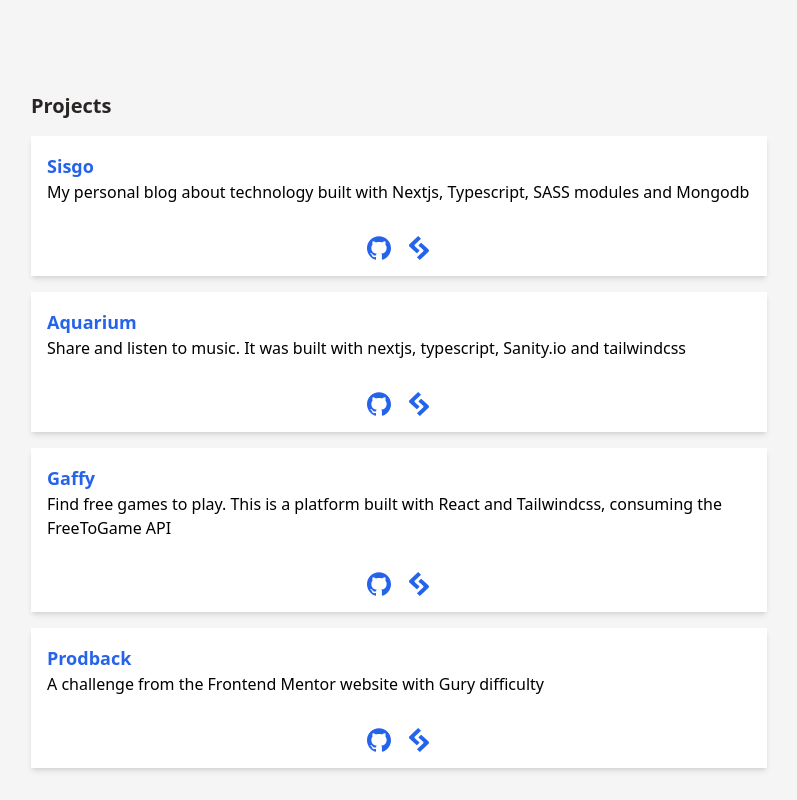
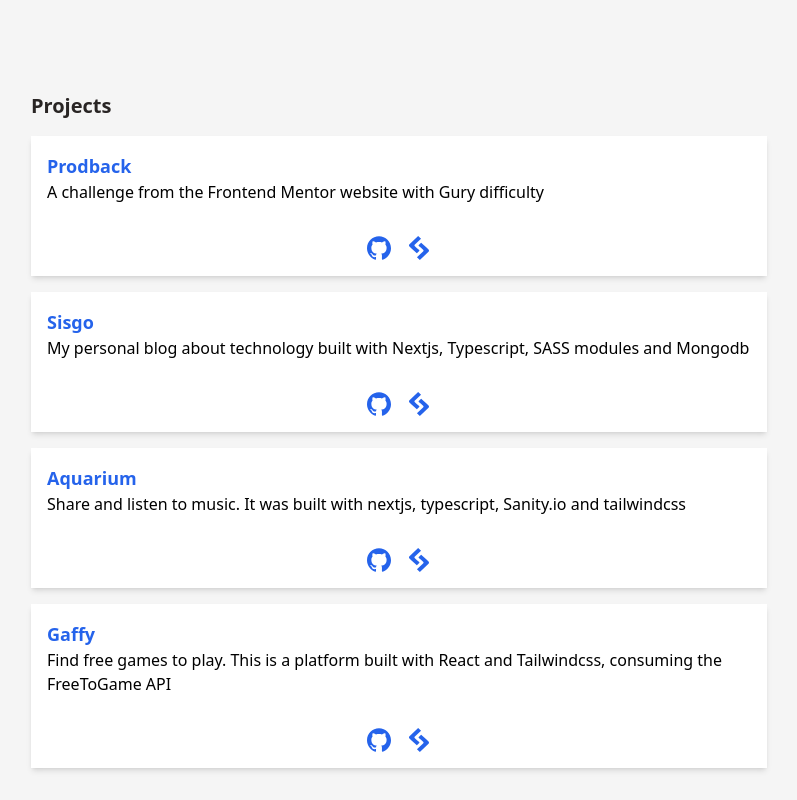
Before and after one commit to EsdrasLimaSilva/portifolio, a Next.js app: page / in a window 1280 px wide. Shown: the part 2268-3068 px from the top of the page, without its empty margins (241-1038 px from the left). Built offline with nearby package versions, Linux system fonts and the light colour scheme.

Commit message:
Change projects order

```diff
--- a/app/page.tsx
+++ b/app/page.tsx
@@ -106,6 +106,13 @@ export default function Home() {
                 </h2>
                 <ul className="w-full flex flex-row flex-wrap gap-4">
                     <Project
+                        title={d["project-4-title"]}
+                        description={d["project-4-description"]}
+                        githublink="https://github.com/EsdrasLimaSilva/prodback"
+                        demolink="https://prodback.vercel.app/"
+                    />
+
+                    <Project
                         title={d["project-1-title"]}
                         description={d["project-1-description"]}
                         githublink="https://github.com/EsdrasLimaSilva/sisgo"
@@ -125,13 +132,6 @@ export default function Home() {
                         githublink="https://github.com/EsdrasLimaSilva/gaffy"
                         demolink="https://gaffyy.netlify.app/"
                     />
-
-                    <Project
-                        title={d["project-4-title"]}
-                        description={d["project-4-description"]}
-                        githublink="https://github.com/EsdrasLimaSilva/prodback"
-                        demolink="https://prodback.vercel.app/"
-                    />
                 </ul>
             </Section>
         </main>
```
Also changed, not shown: app/assets/me.png (deleted).
